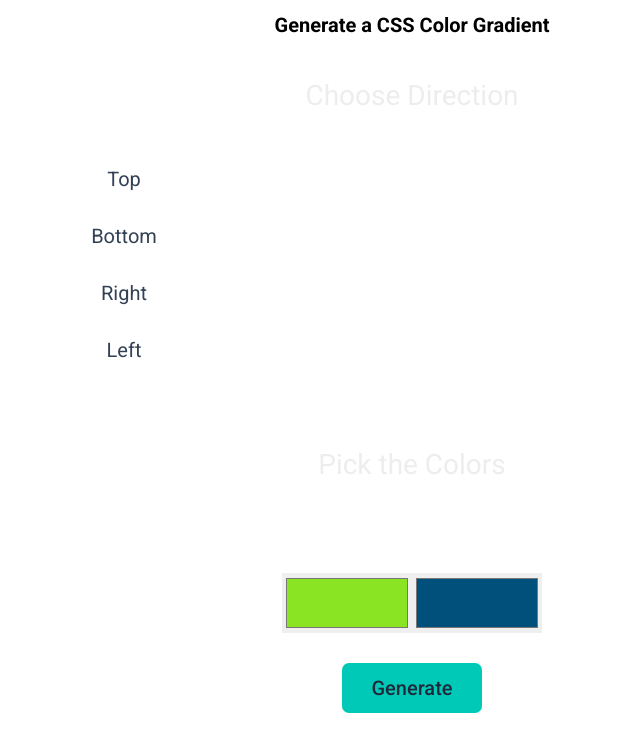
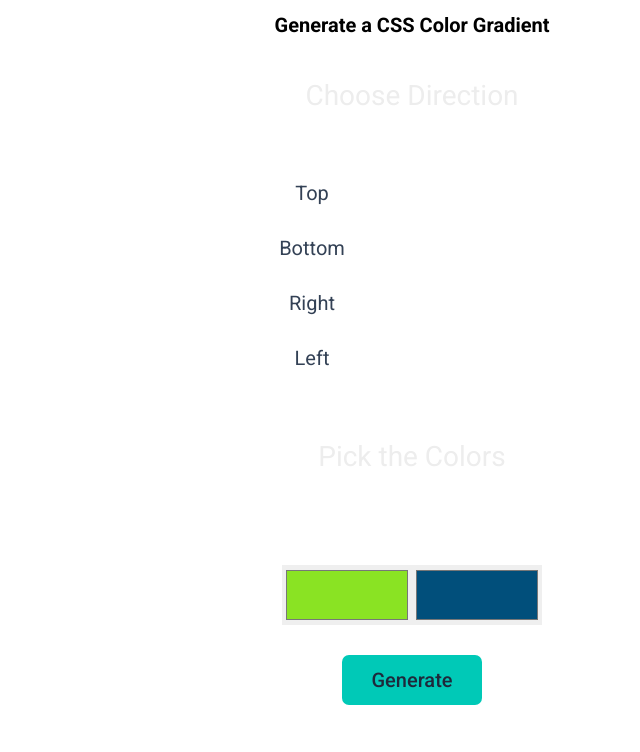
Before and after one commit to sruthi-dasari/Gradient-Generator, a React (Create React App) app: page / in a window 1280 px wide. Shown: the top 752 px of the page, without its empty margins (228-868 px from the left). Built offline with nearby package versions, Linux system fonts and the light colour scheme; a web font is replaced by a local one.

Commit message:
Update index.js

```diff
--- a/src/components/GradientDirectionItem/index.js
+++ b/src/components/GradientDirectionItem/index.js
@@ -1,18 +1,25 @@
+import {Component} from 'react'
+
 import {Button, ListItem} from './styledComponents'
 
-const GradientDirectionItem = props => {
-  const {updateDirection, itemDetails} = props
-  const {directionId, value, displayText} = itemDetails
-
-  const onClickButton = () => {
+class GradientDirectionItem extends Component {
+  onClickButton = () => {
+    const {updateDirection, itemDetails} = this.props
+    const {directionId} = itemDetails
     updateDirection(directionId)
   }
 
-  return (
-    <Button onClick={onClickButton} value={value}>
-      <ListItem>{displayText}</ListItem>
-    </Button>
-  )
+  render() {
+    const {itemDetails, isActive} = this.props
+    const {value, displayText} = itemDetails
+    return (
+      <ListItem isActive={isActive}>
+        <Button onClick={this.onClickButton} value={value}>
+          {displayText}
+        </Button>
+      </ListItem>
+    )
+  }
 }
 
 export default GradientDirectionItem
```
